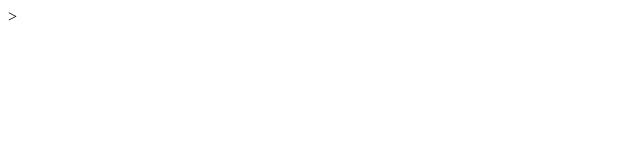
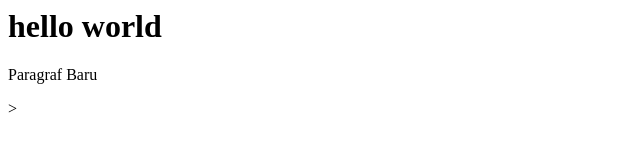
Before and after one commit to w33zy5/BDT17, a plain HTML site: page index.html in a window 1280 px wide. Shown: the whole page, without its empty margins (0-640 px from the left). Drawn offline with Linux system fonts and the light colour scheme.

Commit message:
Menambah hello world dan paragraf

```diff
--- a/index.html
+++ b/index.html
@@ -1,6 +1,8 @@
 <html>
 <body>
 <div>
+	<h1>hello world</h1>
+	<p>Paragraf Baru</p>
 <div>
 </div>
 </div>
```
